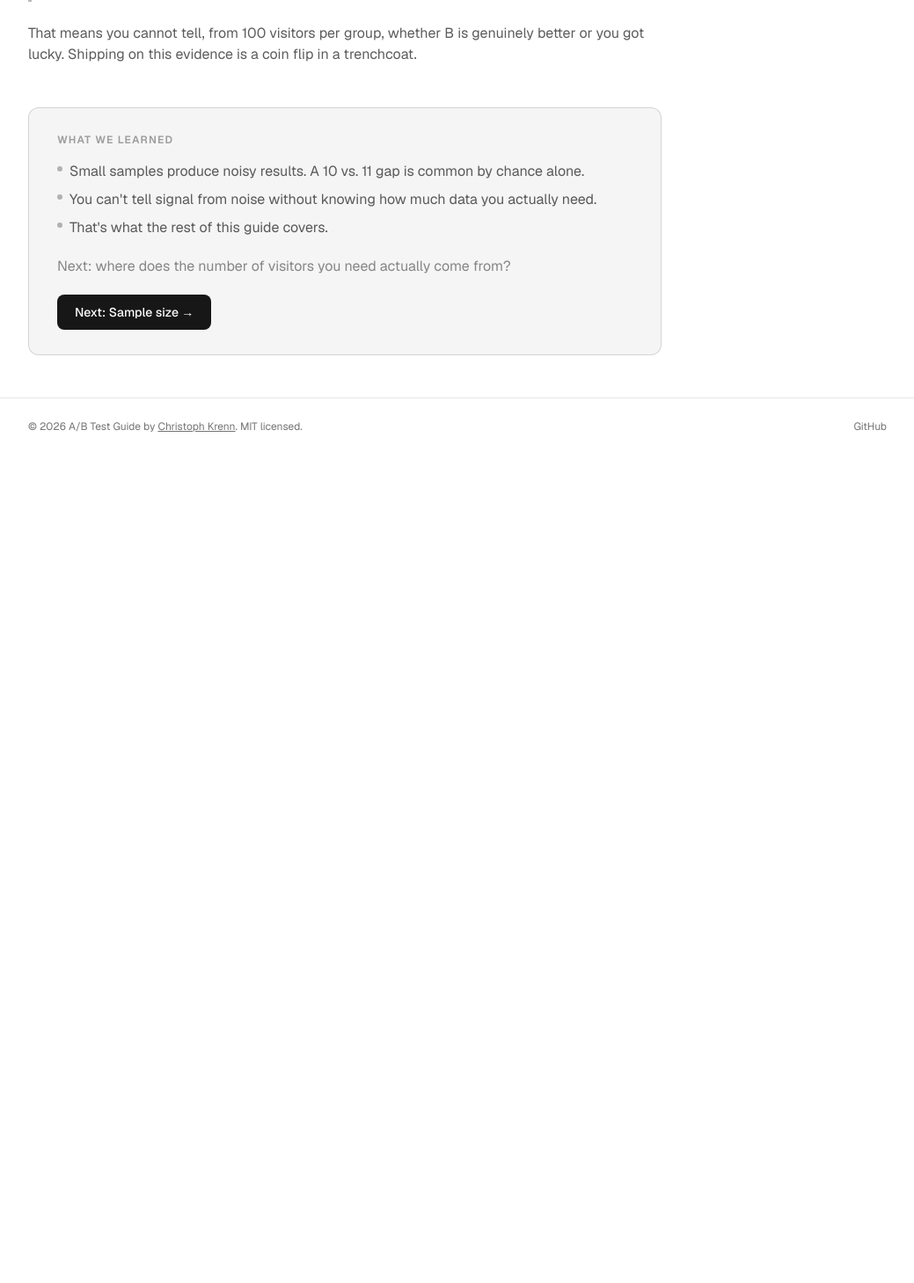
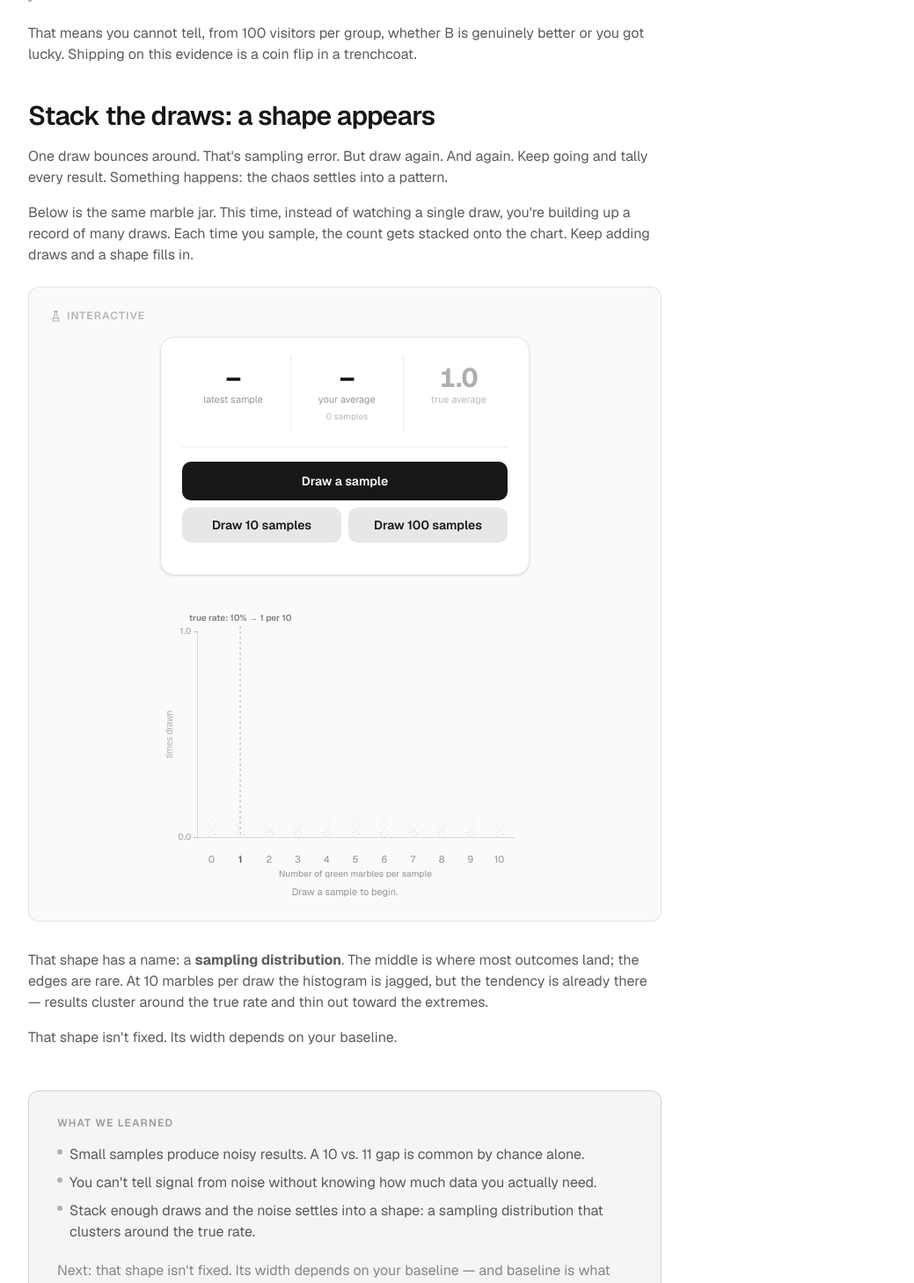
Before and after one commit to codedebugrepeat/ab-test-guide, a Next.js app: page /why-you-cant-trust-your-experiment in a window 1280 px wide. Shown: the part 2331-3790 px from the top of the page at 88% size, without its empty margins (120-1159 px from the left). Before the commit the page ends 2848 px from the top, so only its background shows below. Built offline with nearby package versions, Linux system fonts and the light colour scheme.

Commit message:
Clarity refactor - phase 3. Move distribution builder widget to page 1

```diff
--- a/app/how-many-visitors-do-you-need/page.tsx
+++ b/app/how-many-visitors-do-you-need/page.tsx
@@ -3,7 +3,6 @@ import { TutorialLayout } from "@/components/tutorial/tutorial-layout";
 import { Quote } from "@/components/tutorial/quote";
 import { SectionFooter } from "@/components/tutorial/section-footer";
 import { WidgetFrame } from "@/components/tutorial/widgets/widget-frame";
-import { SamplingDistributionBuilder } from "@/components/tutorial/widgets/sampling-distribution-builder";
 import { BaselineDistributionWidget } from "@/components/tutorial/widgets/baseline-distribution-widget";
 import { TwoBellsWidget } from "@/components/tutorial/widgets/two-bells-widget";
 import { getChapter, totalChapters } from "@/components/tutorial/chapters";
@@ -37,49 +36,16 @@ export default function Section2Page() {
       </h1>
 
       <p className="mt-6 text-foreground/70">
-        Small samples are noisy. You saw that in chapter 1. What wasn&apos;t
-        obvious yet is that noise has a shape, and the shape depends on a
-        single number: how often your visitors currently convert. Once that
-        shape is on the page, &ldquo;how many visitors do I need&rdquo; stops
-        being a vibe and starts being something you can answer.
+        Chapter 1 ended with a shape: stack enough draws from the jar and a
+        bell fills in. That bell isn&apos;t fixed. Its width depends on a
+        single number: how often your visitors currently convert. That number
+        is your baseline, and it shapes how much data you need more than almost
+        anything else.
       </p>
 
       <hr className="my-10 border-foreground/10" />
 
       <h2 className="text-2xl font-semibold tracking-tight sm:text-3xl">
-        The shape of noise
-      </h2>
-
-      <p className="mt-4 text-foreground/70">
-        Back to the marble jar from page 1. Same {aPercent}% true rate, same 10-marble
-        draw. This time, forget the single sample. Keep drawing and stack
-        every count onto the chart below. You&apos;re building up a tally of
-        which outcomes show up, and how often.
-      </p>
-
-      <div className="mt-6">
-        <WidgetFrame>
-          <SamplingDistributionBuilder />
-        </WidgetFrame>
-      </div>
-
-      <div className="mt-8 space-y-4 text-foreground/70">
-        <p>
-          What you just stacked has a name: a{" "}
-          <strong>sampling distribution</strong>. Each column is a possible
-          outcome of one draw, and the height is how often that outcome has
-          turned up so far. The shape is jagged because 10 marbles is a tiny
-          sample and a few dozen draws is a small pile. Scale both up, to 100
-          visitors per sample and many thousands of draws, and the histogram
-          smooths into a bell.
-        </p>
-        <p>
-          That bell isn&apos;t fixed, though. Its width moves with your
-          baseline.
-        </p>
-      </div>
-
-      <h2 className="mt-10 text-2xl font-semibold tracking-tight sm:text-3xl">
         What&apos;s a baseline?
       </h2>
 
@@ -229,7 +195,7 @@ export default function Section2Page() {
 
       <SectionFooter
         summary={[
-          "Noise has a shape. Keep drawing samples and that shape fills in: a sampling distribution.",
+          "Your baseline is your current conversion rate — and it's the biggest driver of how much data you need.",
           "Baseline controls the shape. The lower the baseline, the more the spread swamps small differences.",
           "Run an A/B test and both groups have their own bell. Whether the test calls a winner depends on how far apart those bells sit.",
         ]}
--- a/app/why-you-cant-trust-your-experiment/page.tsx
+++ b/app/why-you-cant-trust-your-experiment/page.tsx
@@ -2,6 +2,7 @@ import type { Metadata } from "next";
 import { TutorialLayout } from "@/components/tutorial/tutorial-layout";
 import { CaseStudyCallout } from "@/components/tutorial/case-study-callout";
 import { MarbleSamplingWidget } from "@/components/tutorial/widgets/marble-sampling-widget";
+import { SamplingDistributionBuilder } from "@/components/tutorial/widgets/sampling-distribution-builder";
 import { Quote } from "@/components/tutorial/quote";
 import { SectionFooter } from "@/components/tutorial/section-footer";
 import { WidgetFrame } from "@/components/tutorial/widgets/widget-frame";
@@ -136,14 +137,49 @@ export default function Section1Page() {
         </p>
       </div>
 
+      <h2 className="mt-10 text-2xl font-semibold tracking-tight sm:text-3xl">
+        Stack the draws: a shape appears
+      </h2>
+
+      <p className="mt-4 text-foreground/70">
+        One draw bounces around. That&apos;s sampling error. But draw again.
+        And again. Keep going and tally every result. Something happens: the
+        chaos settles into a pattern.
+      </p>
+
+      <p className="mt-4 text-foreground/70">
+        Below is the same marble jar. This time, instead of watching a single
+        draw, you&apos;re building up a record of many draws. Each time you
+        sample, the count gets stacked onto the chart. Keep adding draws and a
+        shape fills in.
+      </p>
+
+      <div className="mt-6">
+        <WidgetFrame>
+          <SamplingDistributionBuilder />
+        </WidgetFrame>
+      </div>
+
+      <div className="mt-8 space-y-4 text-foreground/70">
+        <p>
+          That shape has a name: a <strong>sampling distribution</strong>. The
+          middle is where most outcomes land; the edges are rare. At 10 marbles
+          per draw the histogram is jagged, but the tendency is already there —
+          results cluster around the true rate and thin out toward the extremes.
+        </p>
+        <p>
+          That shape isn&apos;t fixed. Its width depends on your baseline.
+        </p>
+      </div>
+
       <SectionFooter
         summary={[
           `Small samples produce noisy results. A ${CASE_STUDY_A_SIGNUPS} vs. ${CASE_STUDY_B_SIGNUPS} gap is common by chance alone.`,
           "You can't tell signal from noise without knowing how much data you actually need.",
-          "That's what the rest of this guide covers.",
+          "Stack enough draws and the noise settles into a shape: a sampling distribution that clusters around the true rate.",
         ]}
-        teaserText="Next: where does the number of visitors you need actually come from?"
-        nextLabel="Next: Sample size →"
+        teaserText="Next: that shape isn't fixed. Its width depends on your baseline — and baseline is what drives how much data you need."
+        nextLabel="Next: Your baseline matters →"
         nextHref="/how-many-visitors-do-you-need"
       />
     </TutorialLayout>
```
